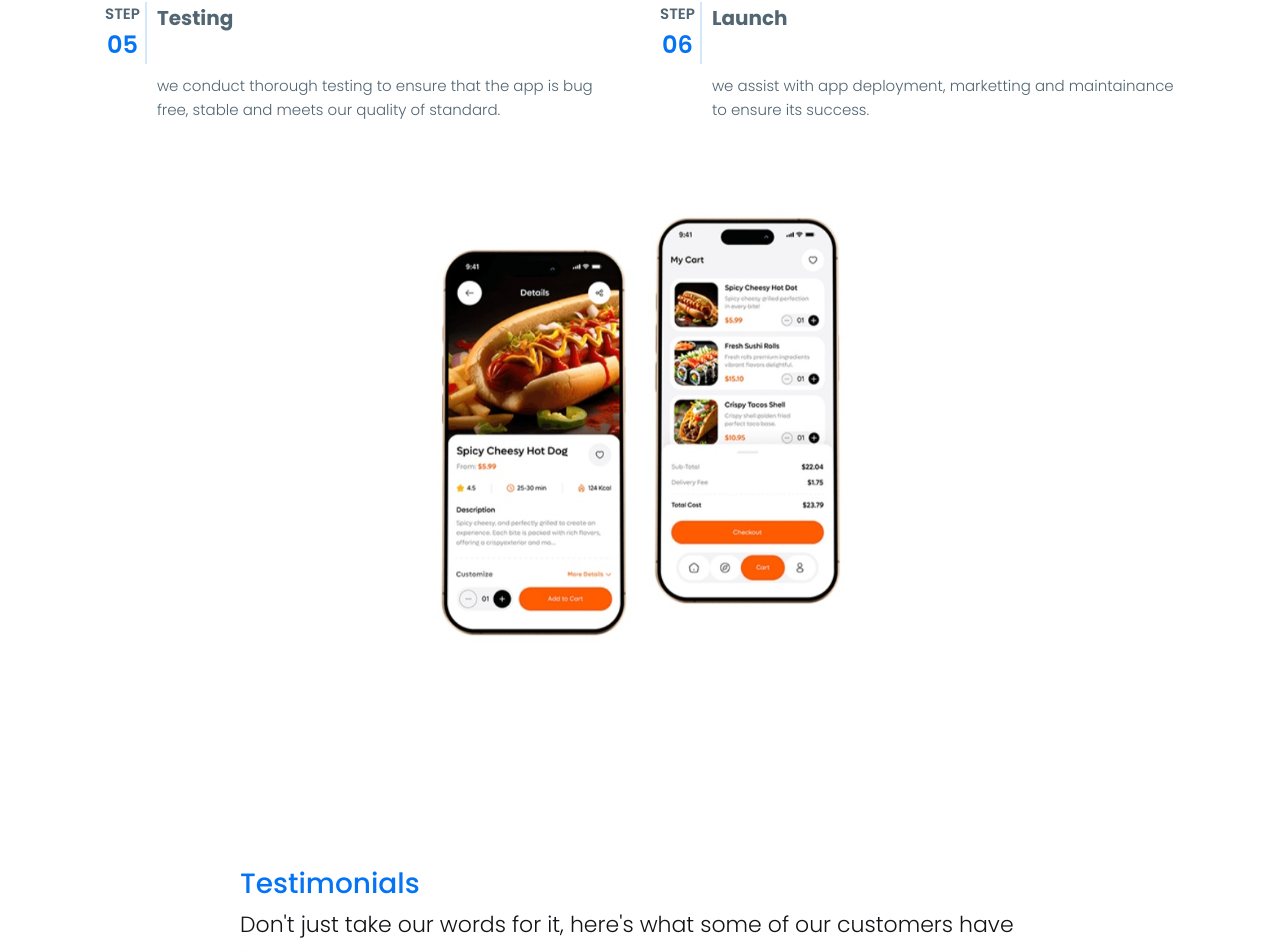
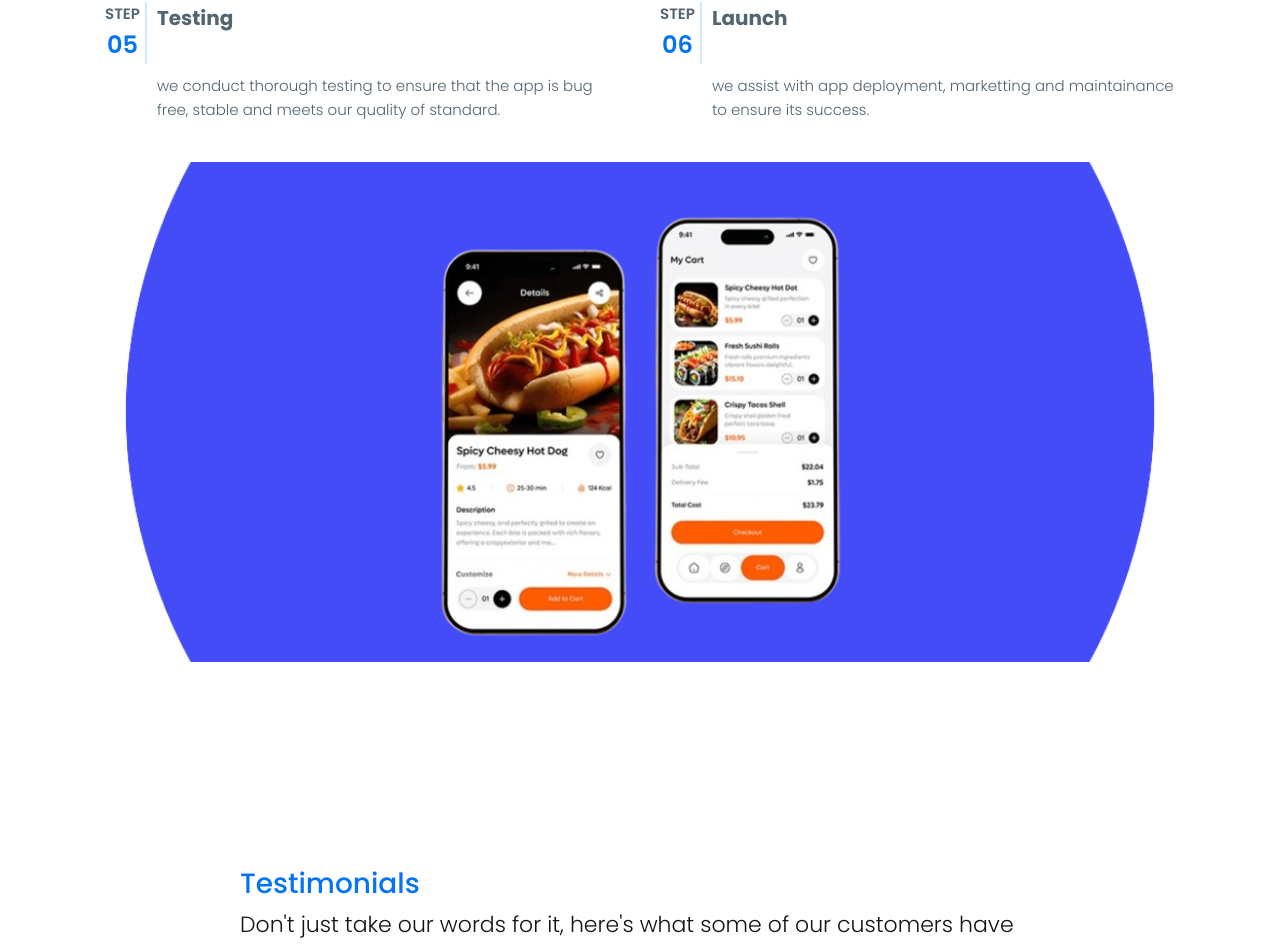
Before and after one commit to Drslope-99/grey, a React (Vite) app: page / in a window 1280 px wide. Shown: the part 2288-3240 px from the top of the page. Built offline with nearby package versions, Linux system fonts and the light colour scheme; a web font is replaced by a local one.

Commit message:
added a blog png to the servies section

```diff
--- a/src/components/ServiceSection/Services.css
+++ b/src/components/ServiceSection/Services.css
@@ -58,6 +58,13 @@
   grid-template-columns: 1fr;
   grid-template-rows: auto minmax(40rem, 50rem);
   margin-top: 5rem;
+}
+
+.service__app-img {
+  background-image: url("../../assets/blob.png");
+  background-size: 100%;
+  background-position: center;
+  background-repeat: no-repeat;
 }
 
 .service__app-img > img {
--- a/src/components/ServiceSection/Services.jsx
+++ b/src/components/ServiceSection/Services.jsx
@@ -1,6 +1,6 @@
 import "./Services.css";
 import { FaCode } from "react-icons/fa6";
-import AppImage from "../../assets/deliveryui.jpg";
+import AppImage from "../../assets/deliveryui.png";
 import devImage from "../../assets/bghero.jpg";
 const Services = () => {
   return (
```
Also changed, not shown: src/assets/blob.png (added), src/assets/deliveryui.png (added).
